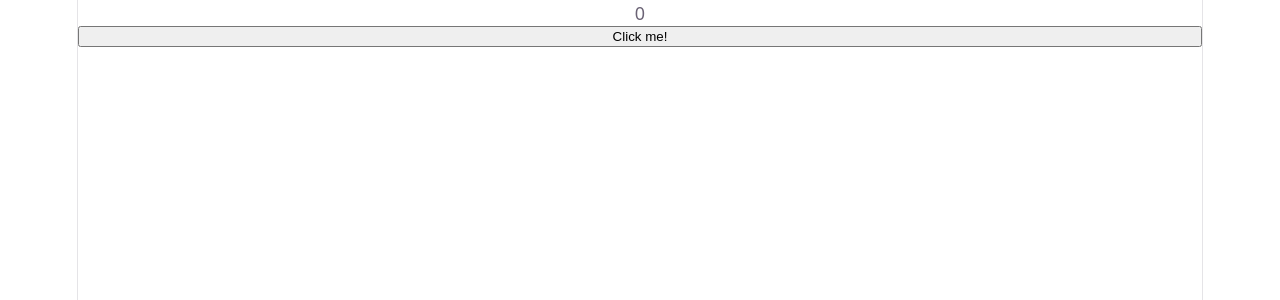
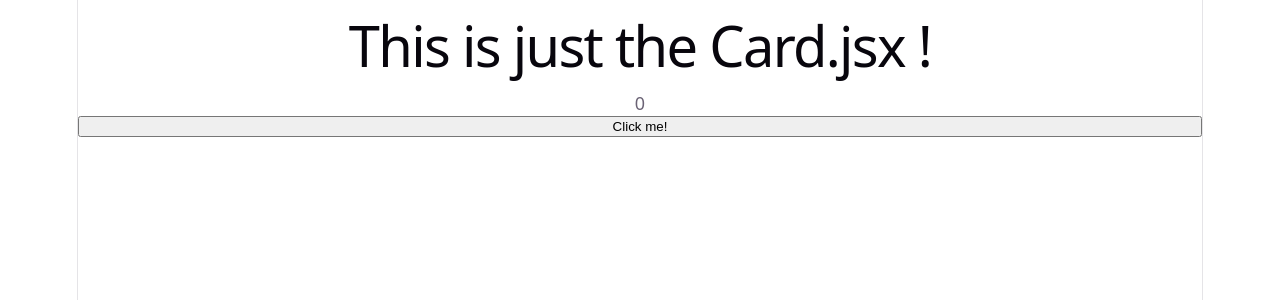
Before and after one commit to plmfacanha/memory-card, a React (Vite) app: page / in a window 1280 px wide. Shown: the top 300 px of the page. Built offline with nearby package versions, Linux system fonts and the light colour scheme.

Commit message:
feat: add Card.jsx and apply some tests on it

```diff
--- a/src/App.jsx
+++ b/src/App.jsx
@@ -1,4 +1,5 @@
 import { useState } from "react";
+import Card from "./components/Card";
 
 import "./App.css";
 
@@ -7,6 +8,7 @@ function App() {
 
   return (
     <>
+      <Card />
       <p>{count}</p>
       <button onClick={() => setCount(count + 1)}>Click me!</button>
     </>
--- /dev/null
+++ b/src/components/Card.jsx
@@ -0,0 +1,7 @@
+export default function Card() {
+  return (
+    <>
+      <h1>This is just the Card.jsx !</h1>
+    </>
+  );
+}
```
